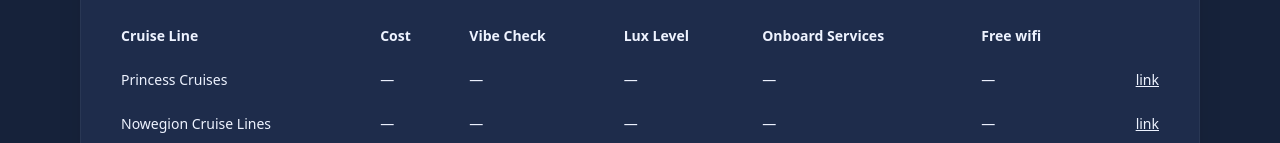
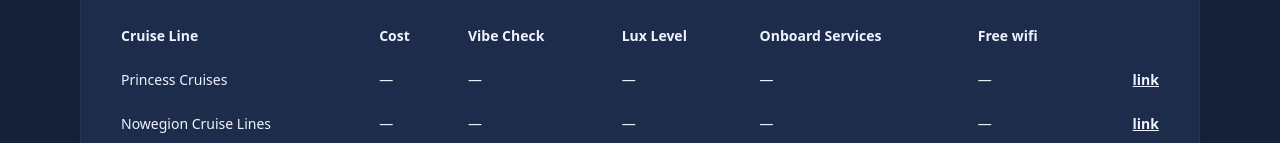
Before and after one commit to BrettWS2025/travelscout, a Next.js app: page / in a window 1280 px wide. Shown: the part 809-952 px from the top of the page. Built offline with nearby package versions, Linux system fonts and the light colour scheme.

Commit message:
Update page.tsx

```diff
--- a/app/page.tsx
+++ b/app/page.tsx
@@ -47,7 +47,15 @@ const popularComparisonColumns: ProductsColumn[] = [
   { key: "destination", header: "Onboard Services", sortable: false },
   { key: "brand",       header: "Free wifi",        sortable: false },
   // Rightmost link column — no visible header, right-aligned, shows the word "link"
-  { key: "link",        header: "", sortable: false, align: "right", linkLabel: "link", widthClass: "whitespace-nowrap" },
+  {
+    key: "link",
+    header: "",
+    sortable: false,
+    align: "right",
+    linkLabel: "link",
+    linkLabelClassName: "font-bold", // ← bold text like headers
+    widthClass: "whitespace-nowrap"
+  },
 ];
 
 export default function Home() {
```
